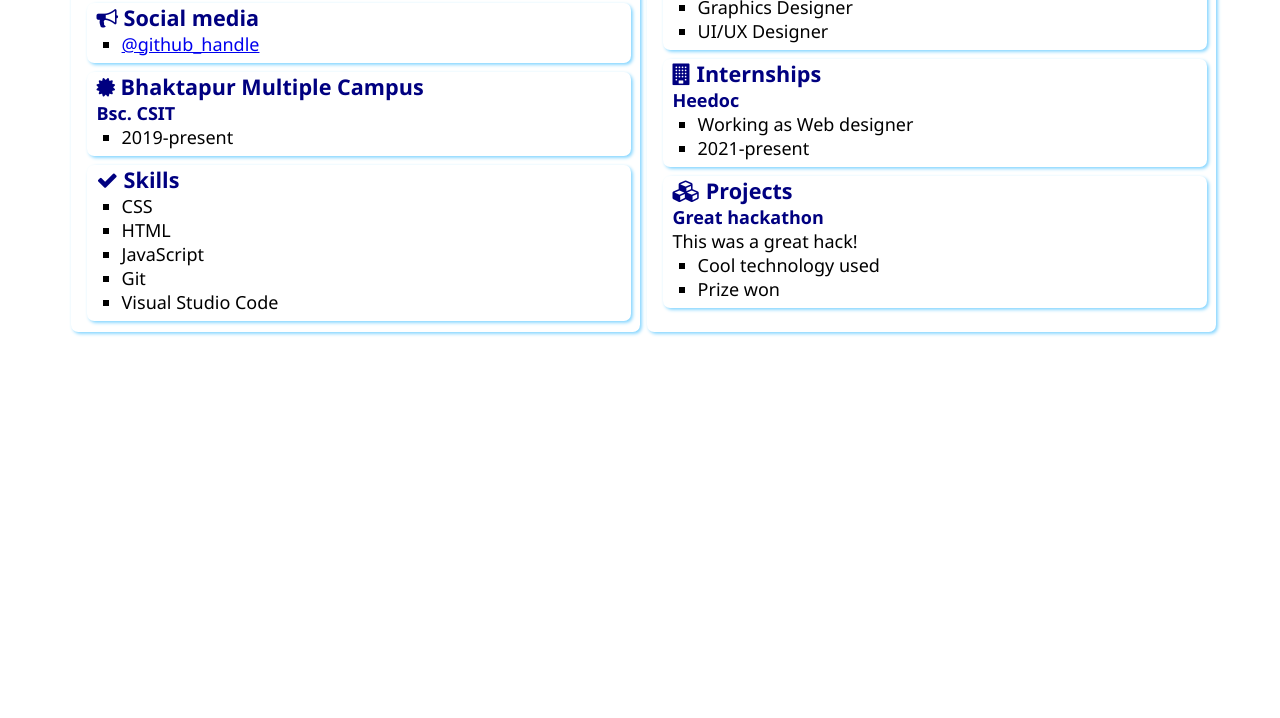
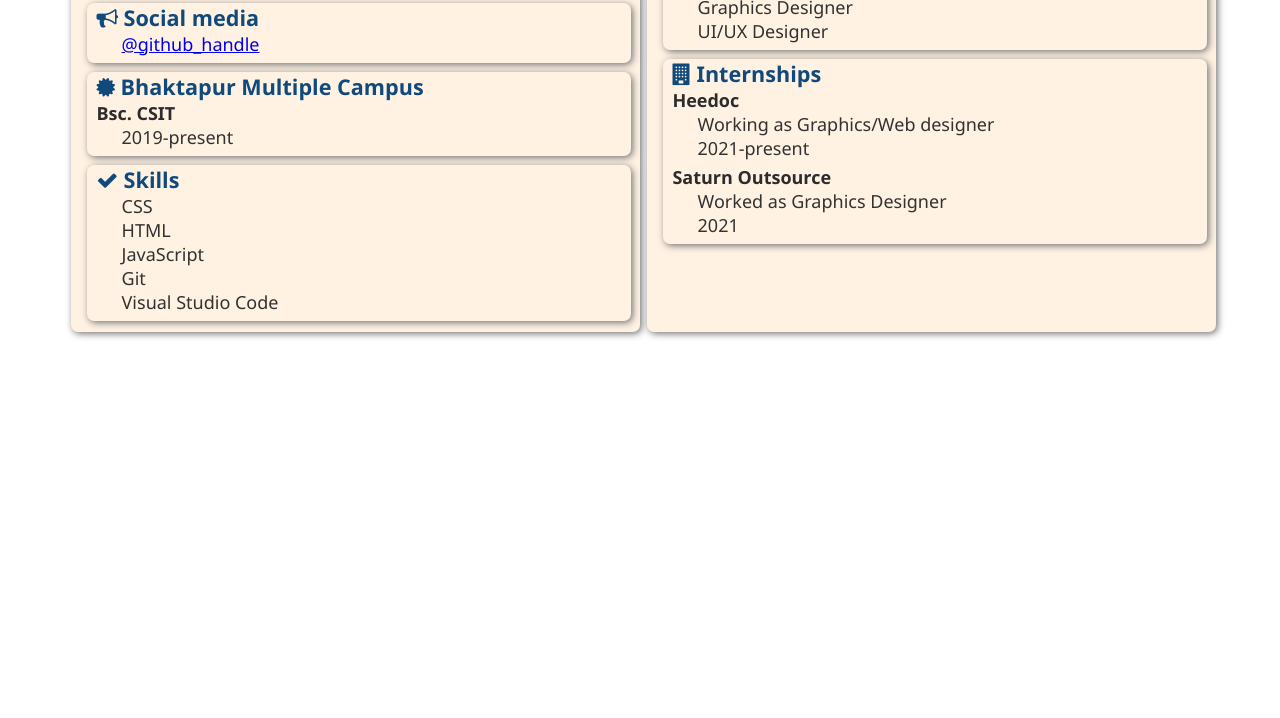
Before and after one commit to aabhik-coder/-SATechnicalOnboarding, a plain HTML site: page src/index.html in a window 1280 px wide. Shown: the part 82-800 px from the top of the page. Drawn offline with Linux system fonts and the light colour scheme.

Commit message:
Minor Changes
Made changes

```diff
--- a/src/index.html
+++ b/src/index.html
@@ -4,7 +4,8 @@
     <meta charset="UTF-8">
     <meta http-equiv="X-UA-Compatible" content="IE=edge">
     <meta name="viewport" content="width=device-width, initial-scale=1.0">
-    <title>Resume</title>
+    <title>Santosh Kunwar</title>
+    <link rel = "icon" href = "https://santoshkunwor.com.np/logo.svg" type = "image/x-icon">
 
     <link rel="stylesheet" href="style.css">
     <link rel="stylesheet" href="https://cdnjs.cloudflare.com/ajax/libs/font-awesome/4.7.0/css/font-awesome.min.css">
@@ -72,23 +73,16 @@
 
                 <h3>Heedoc</h3>
                 <ul>
-                    <li>Working as Web designer</li>
+                    <li>Working as Graphics/Web designer</li>
                     <li>2021-present</li>
                 </ul>
-            </section>
-            <section class="box">
-                <h2>
-                    <i class="fa fa-cubes" aria-hidden="true"></i>
-                    Projects
-                </h2>
-
-                <h3>Great hackathon</h3>
-                <div>This was a great hack!</div>
+                <h3>Saturn Outsource</h3>
                 <ul>
-                    <li>Cool technology used</li>
-                    <li>Prize won</li>
+                    <li>Worked as Graphics Designer</li>
+                    <li>2021</li>
                 </ul>
             </section>
+
         </article>
 
     </main>
--- a/src/style.css
+++ b/src/style.css
@@ -2,7 +2,6 @@ body {
     font-family: 'Segoe UI', Tahoma, Geneva, Verdana, sans-serif;
     font-size: 18px;
     margin: 1% 5%;
-    background-color:E6F7FF;
 }
 
 main {
@@ -12,7 +11,7 @@ main {
 
 
 .box {
-    box-shadow: .1em .1em .2em #80D4FF;
+    box-shadow: .1em .1em .4em #737373;
     border-radius: .4em;
    /* border-width: .01em;
     border-style: solid;*/
@@ -20,28 +19,30 @@ main {
     padding: .0em .5em .1em .5em;
     margin-bottom: .5em;
     margin-top: .3em;
+    background-color: rgb(255, 242, 227);
 }
 
 h1 {
-    color: navy;
+    color: rgb(16, 74, 124);
     margin: 0em;
     display: block;
 }
 
 h2 {
-    color: navy;
+    color: rgb(16, 74, 124);
     font-size: 1.2em;
     margin: 0em;
 }
 
 h3 {
-    color: navy;
+    color: rgb(44, 44, 44);
     font-size: 1em;
     margin: 0em;
 }
 
 ul {
     margin: 0em 0em .3em 0em;
-    list-style-type: square;
+    list-style-type: none;
     padding-left: 1.4em;
+    color: rgb(50, 50, 50);
 }
```
